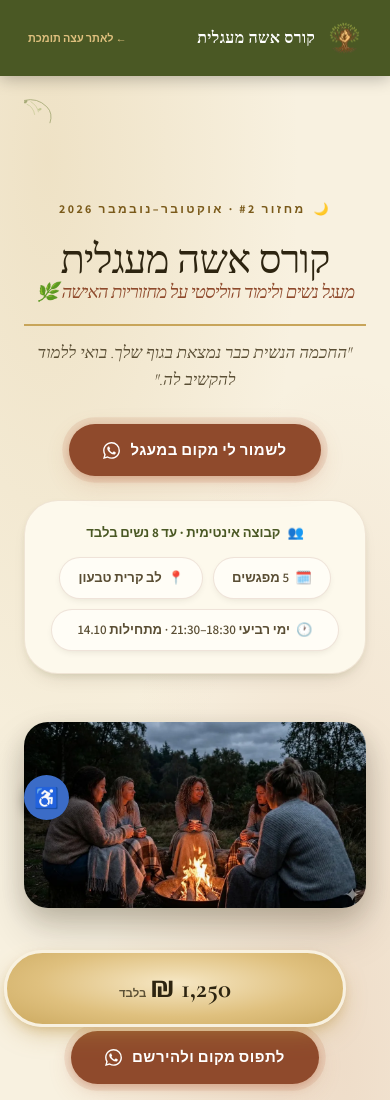
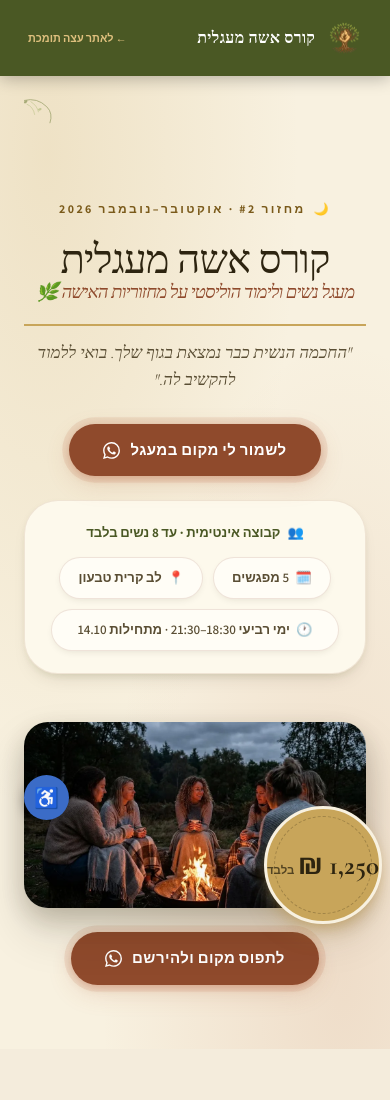
Before and after one commit to moshikocz/shoshi-website, a website: page course-isha-magalit.html in a window 390 px wide. Shown: the top 1100 px of the page. Drawn offline with nearby package versions, Linux system fonts and the light colour scheme.

Commit message:
fix: hero price badge overlap and restore shine animations
The hero badge's overlap into the photo was shallow because its
positioning context (.hero-media) also contained the WhatsApp button
below the image in normal flow, inflating the container well past the
image's actual edge. Wrap the image + badge in their own
.hero-media-img-wrap so the badge anchors to the real photo corner
(now ~85% overlapping, matching the intended deep-crop seal look).

Flatten the badge to solid gold with a dashed inner ring, move it to
the bottom-right on mobile (rectangular image) while keeping it
bottom-left on desktop (where the blob-shaped photo actually dips
low). Restore the badgeShine keyframes (accidentally dropped, which
also silently killed the unrelated price-card shine effect) and add
a contained shine sweep back onto the new badge via ::after.

```diff
--- a/course-isha-magalit.html
+++ b/course-isha-magalit.html
@@ -247,6 +247,7 @@
       .hero-quote { border-right: none; border-top: 2px solid var(--gold); padding-right: 0; padding-top: 14px; margin: 0 auto 30px; max-width: 480px; }
     }
     .hero-media { position: relative; }
+    .hero-media-img-wrap { position: relative; }
     .hero-media img {
       display: block;
       width: 100%;
@@ -265,7 +266,7 @@
       width: 164px;
       height: 164px;
       border-radius: 50%;
-      background: radial-gradient(120% 140% at 50% 42%, #f6e7c4 0%, var(--gold-soft) 34%, var(--gold) 64%, #9c7a3d 100%);
+      background: var(--gold);
       color: var(--text-dark);
       display: flex;
       flex-direction: column;
@@ -279,31 +280,36 @@
     .hero-badge::before {
       content: '';
       position: absolute;
+      inset: 10px;
+      border-radius: 50%;
+      border: 1.5px dashed rgba(45,36,16,0.25);
+      pointer-events: none;
+      z-index: 1;
+    }
+    .hero-badge::after {
+      content: '';
+      position: absolute;
       top: -60%;
       left: 0;
       width: 16%;
       height: 220%;
-      background: linear-gradient(75deg, transparent 0%, transparent 40%, rgba(255,255,255,0.9) 50%, transparent 60%, transparent 100%);
+      background: linear-gradient(75deg, transparent 0%, transparent 40%, rgba(255,255,255,0.85) 50%, transparent 60%, transparent 100%);
       pointer-events: none;
       transform: translateX(-260%);
       animation: badgeShine 5.5s ease-in-out infinite;
     }
-    @keyframes badgeShine {
-      0%, 12%  { transform: translateX(-260%); }
-      55%, 100% { transform: translateX(800%); }
-    }
     @media (max-width: 860px) {
       .hero-badge {
-        position: relative;
-        width: auto;
-        height: auto;
-        border-radius: 999px;
-        padding: 22px 40px;
-        margin: 22px auto 0;
+        bottom: -16px;
+        left: auto;
+        right: -16px;
+        width: 118px;
+        height: 118px;
       }
-      .hero-badge .badge-pct { font-size: 13px; padding: 4px 12px; margin-bottom: 8px; }
-      .hero-badge .badge-price { font-size: 3.2rem; }
-      .hero-badge .badge-old { font-size: 1.05rem; }
+      .hero-badge::before { inset: 7px; }
+      .hero-badge .badge-pct { font-size: 9px; padding: 2px 6px; margin-bottom: 2px; }
+      .hero-badge .badge-price { font-size: 1.3rem; }
+      .hero-badge .badge-old { font-size: 0.6rem; }
     }
     .hero-badge .badge-pct {
       font-family: 'Assistant', sans-serif;
@@ -609,6 +615,10 @@
       pointer-events: none;
       transform: translateX(-260%);
       animation: badgeShine 5.5s ease-in-out infinite;
+    }
+    @keyframes badgeShine {
+      0%, 12%  { transform: translateX(-260%); }
+      55%, 100% { transform: translateX(800%); }
     }
     .price-card.is-mid {
       background: var(--cream-light);
@@ -953,9 +963,11 @@
         </div>
       </div>
       <div class="hero-media" data-aos="fade-left" data-aos-duration="800" data-aos-delay="150">
-        <img src="photos/service_group.webp" alt="נשים יושבות במעגל סביב מדורה בטבע בשעת בין ערביים – מרחב תהליכי נשי" loading="eager" />
-        <div class="hero-badge">
-          <span class="badge-price">1,250 ₪<span class="badge-only">בלבד</span></span>
+        <div class="hero-media-img-wrap">
+          <img src="photos/service_group.webp" alt="נשים יושבות במעגל סביב מדורה בטבע בשעת בין ערביים – מרחב תהליכי נשי" loading="eager" />
+          <div class="hero-badge">
+            <span class="badge-price">1,250 ₪<span class="badge-only">בלבד</span></span>
+          </div>
         </div>
         <div class="hero-price-cta">
           <a href="https://wa.me/972528753214" id="hero-price-whatsapp-link" target="_blank" rel="noopener noreferrer" class="btn-primary">
```
Also changed, not shown: src/pages/course-isha-magalit.html (+30 -18 lines).
